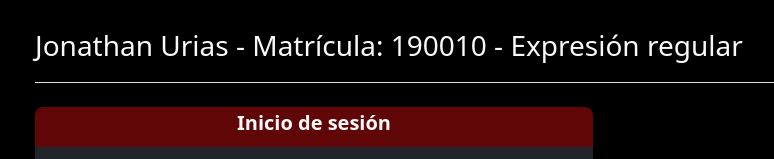
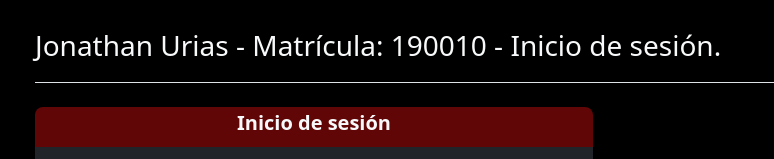
Before and after one commit to JDUF2101/JDUF2101.github.io, a plain HTML site: page LogIn.html in a window 1280 px wide. Shown: the top 159 px of the page, without its empty margins (47-821 px from the left). Drawn offline with nearby package versions, Linux system fonts and the light colour scheme.

Commit message:
Update LogIn.html

```diff
--- a/LogIn.html
+++ b/LogIn.html
@@ -10,7 +10,7 @@
 <body style="background-color: black;">
     <div class="container py-4"> <!-- py = padding en el eje Y, osea arriba y abajo -->
         <header class="pb-3 mb-4 border-bottom"> <!-- pb = padding bottom; mb = margin bottom -->
-            <span class="fs-3 text-light">Jonathan Urias - Matrícula: 190010 - Expresi&oacute;n regular</span> <!--fs= font size-->
+            <span class="fs-3 text-light">Jonathan Urias - Matrícula: 190010 - Inicio de sesi&oacute;n.</span> <!--fs= font size-->
             </a>
         </header>
 
```
